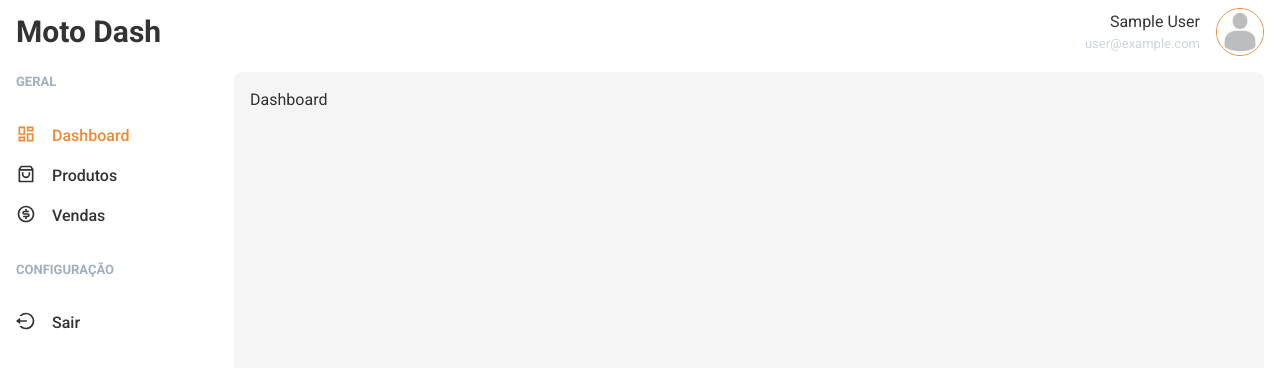
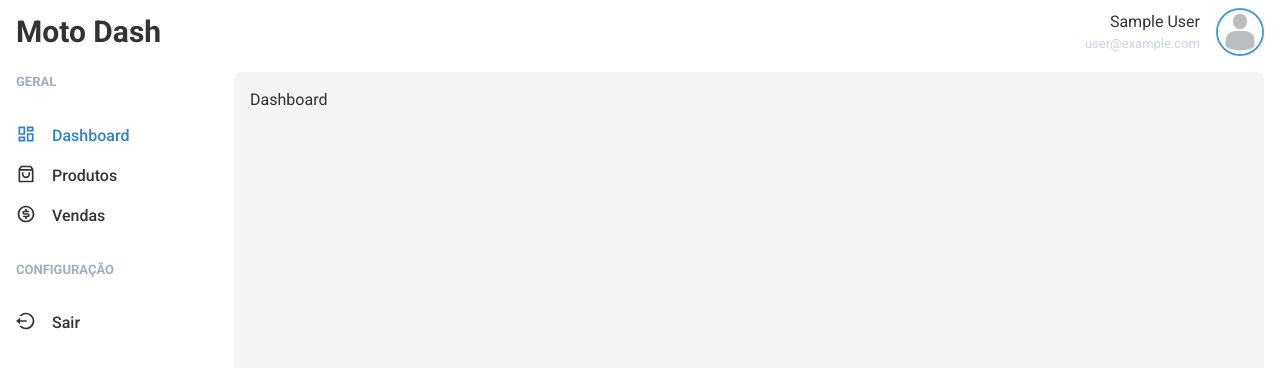
Before and after one commit to felipeAndrade04/moto-dash, a React (Create React App) app: page / in a window 1280 px wide. Shown: the top 368 px of the page. Built offline with nearby package versions, Linux system fonts and the light colour scheme; no server answers; sample sign-in values are in the browser's storage.

Commit message:
style: adjust colors

```diff
--- a/src/components/header/profile.tsx
+++ b/src/components/header/profile.tsx
@@ -19,7 +19,7 @@ export function Profile({
         </Box>
       )}
 
-      <Avatar size="md" name={name} src={Logo} borderWidth={1} borderColor="orange.400" />
+      <Avatar size="md" name={name} src={Logo} borderWidth={2} borderColor="blue.400" />
     </Flex>
   );
 }
--- a/src/components/sidebar/nav-link.tsx
+++ b/src/components/sidebar/nav-link.tsx
@@ -5,10 +5,10 @@ import { NavLinkProps } from "./"
 export function NavLink({ icon, children, href, ...rest }: NavLinkProps) {
   return (
     <NavLinkRouter to={href}>
-      {({isActive}) => (
+      {({ isActive }) => (
         <ChakraLink display="flex" align="center" {...rest} >
-          <Icon as={icon} fontSize="20" color={isActive ? "orange.400" : "blackAlpha.800"} />
-          <Text ml="4" fontWeight="medium" color={isActive ? "orange.400" : "blackAlpha.800"}>{children}</Text>
+          <Icon as={icon} fontSize="20" color={isActive ? "blue.500" : "blackAlpha.800"} />
+          <Text ml="4" fontWeight="medium" color={isActive ? "blue.500" : "blackAlpha.800"}>{children}</Text>
         </ChakraLink>
       )}
     </NavLinkRouter>
--- a/src/pages/dashboard/dashboard.tsx
+++ b/src/pages/dashboard/dashboard.tsx
@@ -1,5 +1,5 @@
+import React from "react";
 import { Text } from "@chakra-ui/react";
-import React from "react";
 import { PageLayout } from "../../components";
 
 export const Dashboard = () => {
```
